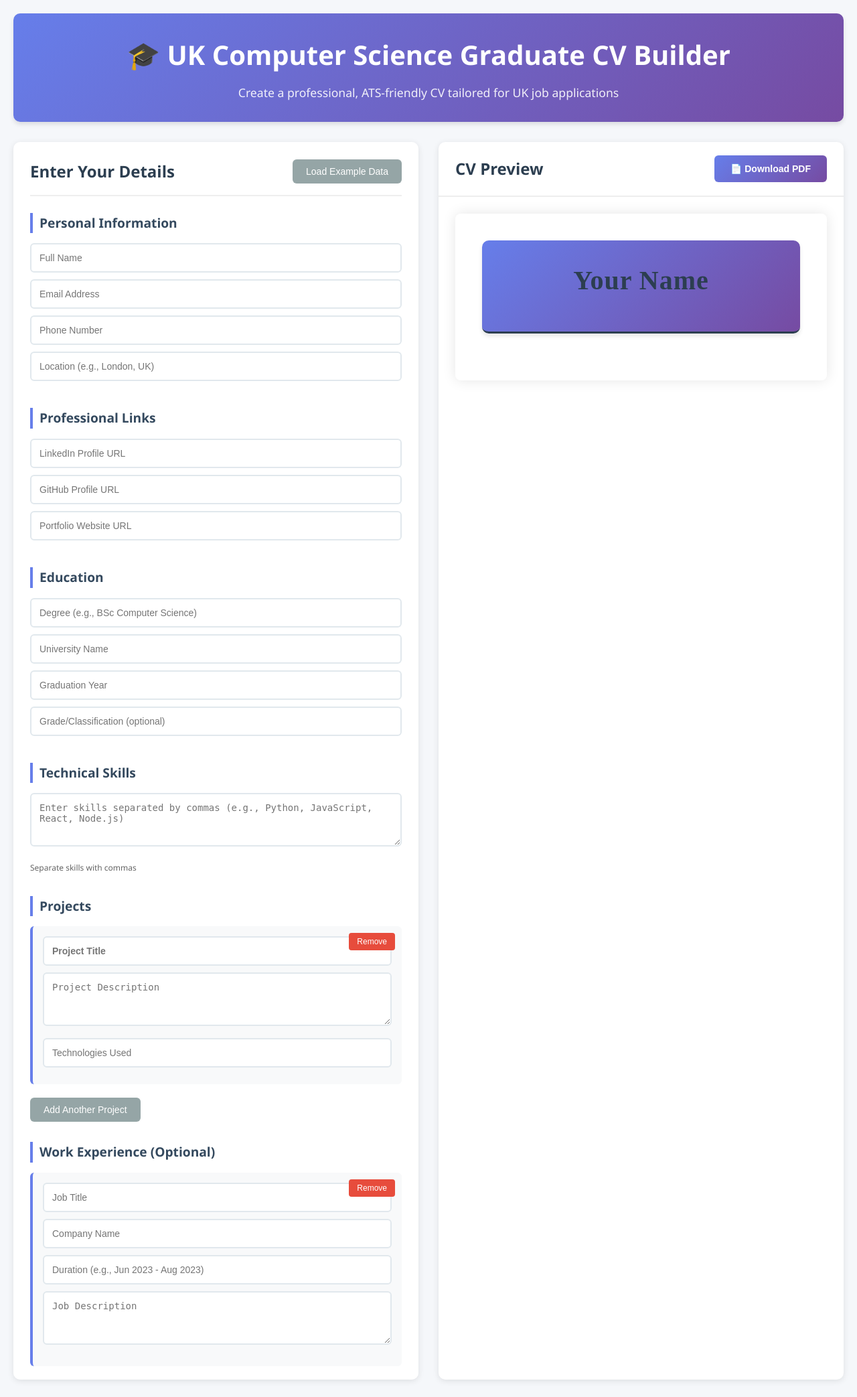
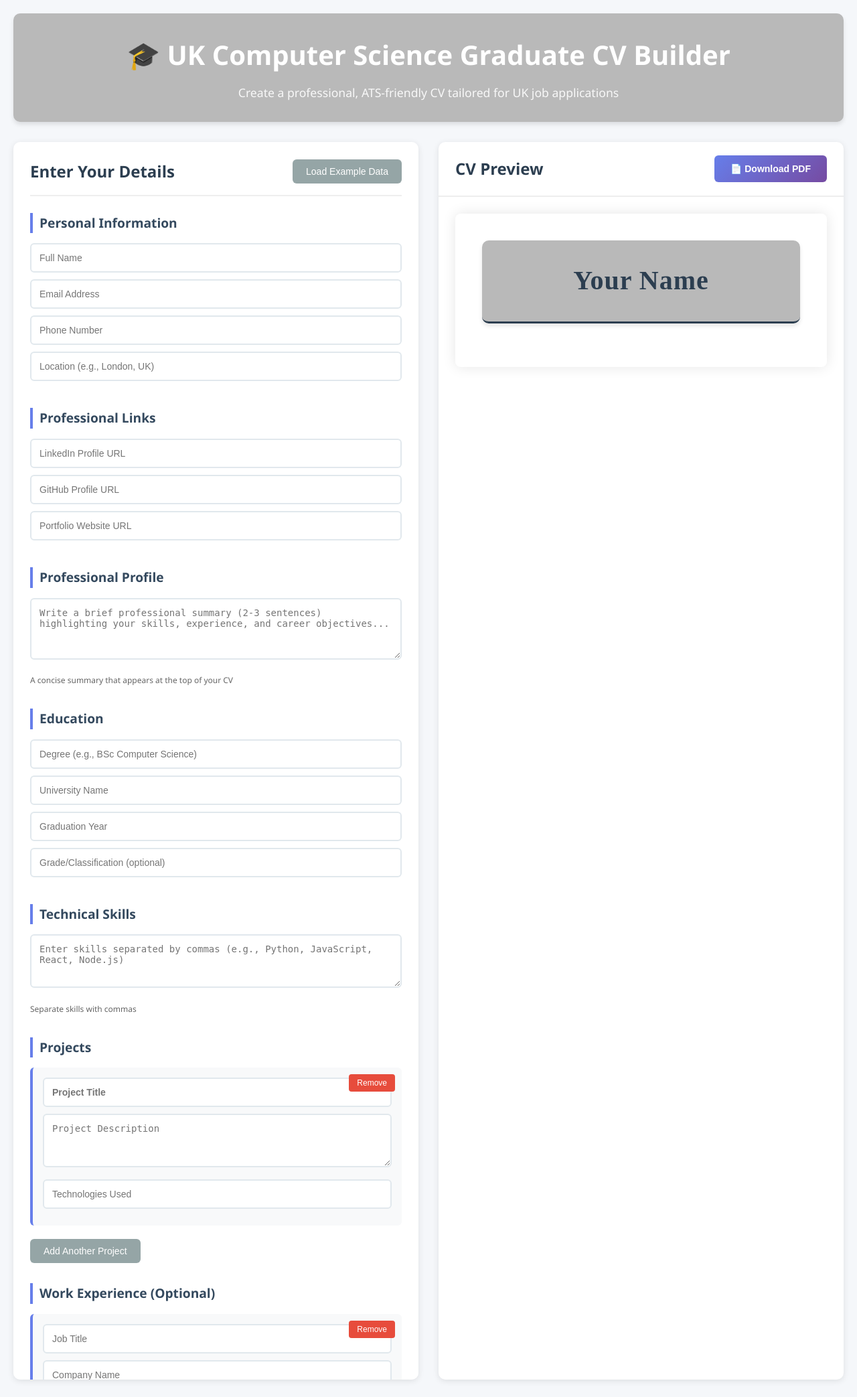
Before and after one commit to JakubStoklosa/CV-Builder, a Flask app: page / in a window 1280 px wide. Shown: the top 2086 px of the page at 67% size. Run offline with Flask 3, Linux system fonts and the light colour scheme; some libraries are stand-ins or nearby versions.

Commit message:
Added a personal profile info sectionprofessio

```diff
--- a/static/css/style.css
+++ b/static/css/style.css
@@ -22,7 +22,7 @@ body {
 header {
     text-align: center;
     margin-bottom: 30px;
-    background: linear-gradient(135deg, #667eea 0%, #764ba2 100%);
+    background: #b9b9b9;
     color: white;
     padding: 30px;
     border-radius: 10px;
@@ -225,14 +225,14 @@ header p {
 .cv-header {
     text-align: center;
     border-bottom: 3px solid #2c3e50;
-    padding-bottom: 20px;
-    margin-bottom: 30px;
+    padding-bottom: 15px;
+    margin-bottom: 25px;
 }
 
 .cv-name {
     font-size: 2.5rem;
     color: #2c3e50;
-    margin-bottom: 10px;
+    margin-bottom: 8px;
     letter-spacing: 1px;
 }
 
@@ -241,10 +241,29 @@ header p {
     display: flex;
     justify-content: center;
     flex-wrap: wrap;
-    gap: 20px;
-    margin: 8px 0;
-    font-size: 14px;
+    gap: 12px;
+    margin: 4px 0;
+    font-size: 13px;
     color: #555;
+}
+
+.cv-contact span,
+.cv-links span {
+    white-space: nowrap;
+}
+
+.cv-contact span:not(:last-child)::after,
+.cv-links span:not(:last-child)::after {
+    content: " • ";
+    margin-left: 12px;
+    color: #999;
+}
+
+/* Profile Section */
+.profile-text {
+    color: #555;
+    text-align: justify;
+    line-height: 1.6;
 }
 
 .cv-section {
@@ -405,7 +424,13 @@ header p {
     .cv-contact,
     .cv-links {
         flex-direction: column;
-        gap: 10px;
+        gap: 8px;
+    }
+
+    .cv-contact span:not(:last-child)::after,
+    .cv-links span:not(:last-child)::after {
+        content: "";
+        margin-left: 0;
     }
 
     .education-header,
--- a/static/js/script.js
+++ b/static/js/script.js
@@ -31,6 +31,9 @@ function loadExampleData() {
     document.getElementById('linkedin').value = data.linkedin || '';
     document.getElementById('github').value = data.github || '';
     document.getElementById('portfolio').value = data.portfolio || '';
+
+    // Fill profile
+    document.getElementById('profile').value = data.personal_statement || '';
 
     // Fill education
     document.getElementById('degree').value = data.degree || '';
@@ -139,6 +142,7 @@ function collectFormData() {
         linkedin: document.getElementById('linkedin').value,
         github: document.getElementById('github').value,
         portfolio: document.getElementById('portfolio').value,
+        profile: document.getElementById('profile').value,
         degree: document.getElementById('degree').value,
         university: document.getElementById('university').value,
         graduation_year: document.getElementById('graduation_year').value,
@@ -340,6 +344,9 @@ function loadDataIntoForm(data) {
     document.getElementById('github').value = data.github || '';
     document.getElementById('portfolio').value = data.portfolio || '';
 
+    // Fill profile
+    document.getElementById('profile').value = data.profile || '';
+
     // Fill education
     document.getElementById('degree').value = data.degree || '';
     document.getElementById('university').value = data.university || '';
--- a/templates/cv_template.html
+++ b/templates/cv_template.html
@@ -3,16 +3,26 @@
     <header class="cv-header">
         <h1 class="cv-name">{{ data.name or 'Your Name' }}</h1>
         <div class="cv-contact">
-            {% if data.email %}<span>✉️ {{ data.email }}</span>{% endif %}
-            {% if data.phone %}<span>📞 {{ data.phone }}</span>{% endif %}
-            {% if data.location %}<span>📍 {{ data.location }}</span>{% endif %}
+            {% if data.email %}<span>{{ data.email }}</span>{% endif %}
+            {% if data.phone %}<span>{{ data.phone }}</span>{% endif %}
+            {% if data.location %}<span>{{ data.location }}</span>{% endif %}
         </div>
         <div class="cv-links">
-            {% if data.linkedin %}<span>🔗 {{ data.linkedin.replace('https://', '').replace('http://', '') }}</span>{% endif %}
-            {% if data.github %}<span>💻 {{ data.github.replace('https://', '').replace('http://', '') }}</span>{% endif %}
-            {% if data.portfolio %}<span>🌐 {{ data.portfolio.replace('https://', '').replace('http://', '') }}</span>{% endif %}
+            {% if data.linkedin %}<span>{{ data.linkedin.replace('https://', '').replace('http://', '') }}</span>{% endif %}
+            {% if data.github %}<span>{{ data.github.replace('https://', '').replace('http://', '') }}</span>{% endif %}
+            {% if data.portfolio %}<span>{{ data.portfolio.replace('https://', '').replace('http://', '') }}</span>{% endif %}
         </div>
     </header>
+
+    <!-- Profile Section -->
+    {% if data.profile %}
+    <section class="cv-section">
+        <h2 class="cv-section-title">Profile</h2>
+        <div class="cv-section-content">
+            <p class="profile-text">{{ data.profile }}</p>
+        </div>
+    </section>
+    {% endif %}
 
     <!-- Education Section -->
     {% if data.degree or data.university %}
--- a/templates/index.html
+++ b/templates/index.html
@@ -39,6 +39,13 @@
                         <input type="url" id="linkedin" placeholder="LinkedIn Profile URL">
                         <input type="url" id="github" placeholder="GitHub Profile URL">
                         <input type="url" id="portfolio" placeholder="Portfolio Website URL">
+                    </div>
+
+                    <!-- Profile -->
+                    <div class="form-group">
+                        <h3>Professional Profile</h3>
+                        <textarea id="profile" placeholder="Write a brief professional summary (2-3 sentences) highlighting your skills, experience, and career objectives..." rows="4"></textarea>
+                        <small>A concise summary that appears at the top of your CV</small>
                     </div>
 
                     <!-- Education -->
```
